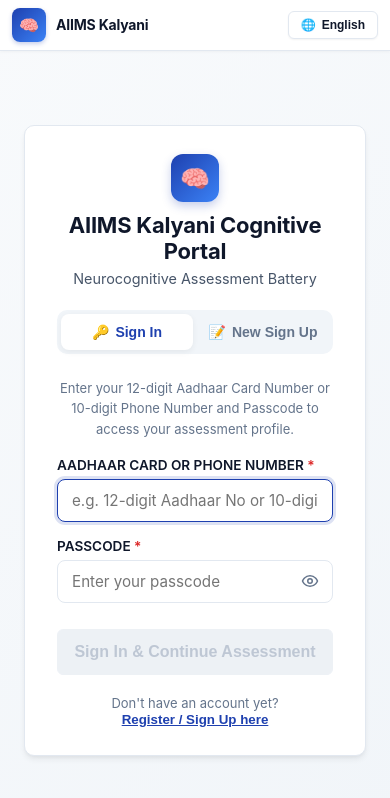
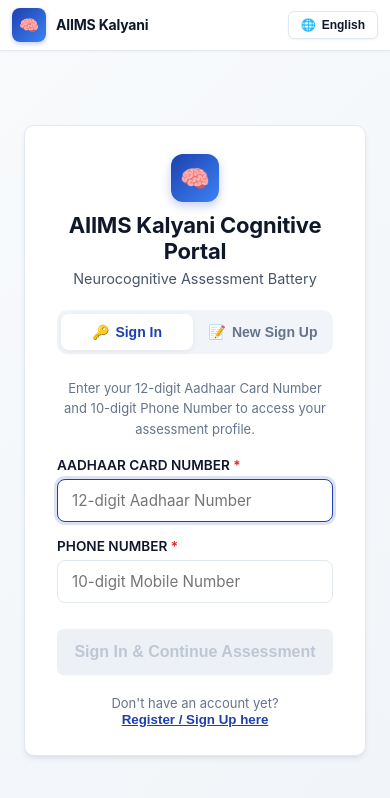
Before and after one commit to rutujkharatmol-spec/BrainTesT, a Next.js app: page / in a window 390 px wide. Shown: the top 798 px of the page. Built offline with nearby package versions, Linux system fonts and the light colour scheme.

Commit message:
Update participant authentication to use Aadhaar and Phone Number only

```diff
--- a/src/components/IntakeScreen.tsx
+++ b/src/components/IntakeScreen.tsx
@@ -36,16 +36,13 @@
   const [authMode, setAuthMode] = useState<"signin" | "signup">("signin");
 
   // Sign In Form States
-  const [signInIdentifier, setSignInIdentifier] = useState("");
-  const [signInPasscode, setSignInPasscode] = useState("");
-  const [showSignInPasscode, setShowSignInPasscode] = useState(false);
+  const [signInAadhaar, setSignInAadhaar] = useState("");
+  const [signInPhone, setSignInPhone] = useState("");
 
   // Sign Up Form States
   const [name, setName] = useState("");
   const [idNum, setIdNum] = useState("");
   const [phoneNo, setPhoneNo] = useState("");
-  const [passcode, setPasscode] = useState("");
-  const [showSignUpPasscode, setShowSignUpPasscode] = useState(false);
   const [age, setAge] = useState("");
   const [gender, setGender] = useState("");
   const [studentClass, setStudentClass] = useState("");
@@ -57,15 +54,14 @@
   const [loading, setLoading] = useState(false);
   const [errorMessage, setErrorMessage] = useState<string | null>(null);
 
-  // Sign In Validation
-  const isSignInValid = signInIdentifier.trim() && signInPasscode.trim();
+  // Sign In Validation (12-digit Aadhaar + 10-digit Phone)
+  const isSignInValid = signInAadhaar.trim().length === 12 && signInPhone.trim().length === 10;
 
   // Sign Up Validation
   const isSignUpValid =
     name.trim() &&
     idNum.trim().length === 12 &&
     phoneNo.length === 10 &&
-    passcode.trim().length >= 4 &&
     age.trim() &&
     gender &&
     studentClass.trim() &&
@@ -86,8 +82,8 @@
         method: "POST",
         headers: { "Content-Type": "application/json" },
         body: JSON.stringify({
-          identifier: signInIdentifier.trim().replace(/[\s-]/g, ""),
-          passcode: signInPasscode.trim(),
+          aadhaarNumber: signInAadhaar.trim().replace(/\D/g, ""),
+          phoneNo: signInPhone.trim().replace(/\D/g, ""),
         }),
       });
 
@@ -133,7 +129,7 @@
           participantName: name.trim(),
           participantIdNumber: idNum.trim(),
           phoneNo: phoneNo.trim(),
-          passcode: passcode.trim(),
+          passcode: phoneNo.trim(),
           age: parseInt(age),
           gender,
           studentClass: studentClass.trim(),
@@ -282,83 +278,67 @@
       )}
 
       {/* =====================================================================
-          SIGN IN FORM (Aadhaar Card Number / Phone Number + Passcode)
+          SIGN IN FORM (Aadhaar Card Number + Phone Number)
           ===================================================================== */}
       {authMode === "signin" ? (
         <form onSubmit={handleSignIn}>
           <div style={{ marginBottom: 18 }}>
             <p style={{ fontSize: 13, color: "#64748b", margin: "0 0 16px 0", textAlign: "center" }}>
               {lang === "bn"
-                ? "অধিবেশন চালিয়ে যেতে আপনার ১২-সংখ্যার আধার কার্ড নম্বর অথবা ১০-সংখ্যার ফোন নম্বর এবং পাসকোড লিখুন।"
-                : "Enter your 12-digit Aadhaar Card Number or 10-digit Phone Number and Passcode to access your assessment profile."}
+                ? "অধিবেশন চালিয়ে যেতে আপনার ১২-সংখ্যার আধার কার্ড নম্বর এবং ১০-সংখ্যার ফোন নম্বর লিখুন।"
+                : "Enter your 12-digit Aadhaar Card Number and 10-digit Phone Number to access your assessment profile."}
             </p>
           </div>
 
-          {/* Identifier: Aadhaar or Phone */}
+          {/* Aadhaar Card Number */}
           <div style={fieldGroupStyle}>
             <label style={labelStyle}>
-              {lang === "bn" ? "আধার কার্ড নম্বর অথবা ফোন নম্বর" : "AADHAAR CARD OR PHONE NUMBER"} <span style={{ color: "var(--error-color)" }}>*</span>
+              {lang === "bn" ? "আধার কার্ড নম্বর / AADHAAR CARD NUMBER" : "AADHAAR CARD NUMBER"} <span style={{ color: "var(--error-color)" }}>*</span>
             </label>
             <input
               type="text"
-              value={signInIdentifier}
-              onChange={(e) => setSignInIdentifier(e.target.value)}
+              value={signInAadhaar}
+              onChange={(e) => {
+                const num = e.target.value.replace(/\D/g, "");
+                if (num.length <= 12) setSignInAadhaar(num);
+              }}
               required
+              pattern="\d{12}"
+              title="Aadhaar Card Number must be exactly 12 digits"
               style={inputStyle}
-              placeholder="e.g. 12-digit Aadhaar No or 10-digit Mobile No"
+              placeholder="12-digit Aadhaar Number"
               autoFocus
             />
+            {signInAadhaar.length > 0 && signInAadhaar.length < 12 && (
+              <span style={{ fontSize: "0.75rem", color: "var(--error-color)", marginTop: 4, display: "block" }}>
+                Must be 12 digits ({signInAadhaar.length}/12)
+              </span>
+            )}
           </div>
 
-          {/* Passcode */}
+          {/* Phone Number */}
           <div style={fieldGroupStyle}>
             <label style={labelStyle}>
-              {lang === "bn" ? "পাসকোড" : "PASSCODE"} <span style={{ color: "var(--error-color)" }}>*</span>
+              {lang === "bn" ? "ফোন নম্বর / PHONE NUMBER" : "PHONE NUMBER"} <span style={{ color: "var(--error-color)" }}>*</span>
             </label>
-            <div style={{ position: "relative" }}>
             <input
-                type={showSignInPasscode ? "text" : "password"}
-                value={signInPasscode}
-                onChange={(e) => setSignInPasscode(e.target.value)}
+              type="tel"
+              value={signInPhone}
+              onChange={(e) => {
+                const num = e.target.value.replace(/\D/g, "");
+                if (num.length <= 10) setSignInPhone(num);
+              }}
               required
-                style={{ ...inputStyle, paddingRight: 40 }}
-                placeholder="Enter your passcode"
+              pattern="\d{10}"
+              title="Phone number must be exactly 10 digits"
+              style={inputStyle}
+              placeholder="10-digit Mobile Number"
             />
-              <button
-                type="button"
-                onClick={() => setShowSignInPasscode(v => !v)}
-                style={{
-                  position: "absolute",
-                  right: 10,
-                  top: "50%",
-                  transform: "translateY(-50%)",
-                  background: "none",
-                  border: "none",
-                  cursor: "pointer",
-                  color: "#64748b",
-                  padding: "4px",
-                  display: "flex",
-                  alignItems: "center",
-                  justifyContent: "center",
-                }}
-                title={showSignInPasscode ? "Hide passcode" : "Show passcode"}
-                aria-label={showSignInPasscode ? "Hide passcode" : "Show passcode"}
-              >
-                {showSignInPasscode ? (
-                  <svg width="18" height="18" viewBox="0 0 24 24" fill="none" stroke="currentColor" strokeWidth="2" strokeLinecap="round" strokeLinejoin="round">
-                    <path d="M9.88 9.88a3 3 0 1 0 4.24 4.24" />
-                    <path d="M10.73 5.08A10.43 10.43 0 0 1 12 5c7 0 10 7 10 7a13.16 13.16 0 0 1-1.67 2.68" />
-                    <path d="M6.61 6.61A13.526 13.526 0 0 0 2 12s3 7 10 7a9.74 9.74 0 0 0 5.39-1.61" />
-                    <line x1="2" x2="22" y1="2" y2="22" />
-                  </svg>
-                ) : (
-                  <svg width="18" height="18" viewBox="0 0 24 24" fill="none" stroke="currentColor" strokeWidth="2" strokeLinecap="round" strokeLinejoin="round">
-                    <path d="M2 12s3-7 10-7 10 7 10 7-3 7-10 7-10-7-10-7Z" />
-                    <circle cx="12" cy="12" r="3" />
-                  </svg>
+            {signInPhone.length > 0 && signInPhone.length < 10 && (
+              <span style={{ fontSize: "0.75rem", color: "var(--error-color)", marginTop: 4, display: "block" }}>
+                Must be 10 digits ({signInPhone.length}/10)
+              </span>
             )}
-              </button>
-            </div>
           </div>
 
           {/* Submit Sign In */}
@@ -404,17 +384,16 @@
         </form>
       ) : (
         /* =====================================================================
-            SIGN UP FORM (Full Intake with Passcode Creation)
+            SIGN UP FORM (Full Intake)
             ===================================================================== */
         <form onSubmit={handleSignUp}>
           <p style={{ fontSize: 13, color: "#64748b", margin: "0 0 16px 0", textAlign: "center" }}>
             {lang === "bn"
-              ? "মূল্যায়ন শুরু করতে নীচের সমস্ত বিবরণ পূরণ করুন এবং একটি পাসকোড সেট করুন।"
-              : "Please fill in your details and create a passcode to register for the assessment."}
+              ? "মূল্যায়ন শুরু করতে নীচের সমস্ত বিবরণ পূরণ করুন।"
+              : "Please fill in your details to register for the assessment."}
           </p>
 
-          {/* Row 1: Name + Aadhaar */}
-          <div style={{ display: "grid", gridTemplateColumns: "repeat(auto-fit, minmax(200px, 1fr))", gap: 14 }}>
+          {/* Row 1: Full Name */}
           <div style={fieldGroupStyle}>
             <label style={labelStyle}>
               {lang === "bn" ? "নাম / NAME" : "FULL NAME"} <span style={{ color: "var(--error-color)" }}>*</span>
@@ -428,6 +407,9 @@
               placeholder="e.g. Nihal Sarin"
             />
           </div>
+
+          {/* Row 2: Aadhaar Number + Phone Number */}
+          <div style={{ display: "grid", gridTemplateColumns: "repeat(auto-fit, minmax(200px, 1fr))", gap: 14 }}>
             <div style={fieldGroupStyle}>
               <label style={labelStyle}>
                 {lang === "bn" ? "আধার কার্ড নম্বর / AADHAAR CARD NUMBER" : "AADHAAR CARD NUMBER"} <span style={{ color: "var(--error-color)" }}>*</span>
@@ -451,13 +433,10 @@
                 </span>
               )}
             </div>
-          </div>
 
-          {/* Row 2: Phone + Passcode */}
-          <div style={{ display: "grid", gridTemplateColumns: "repeat(auto-fit, minmax(200px, 1fr))", gap: 14 }}>
             <div style={fieldGroupStyle}>
               <label style={labelStyle}>
-                {lang === "bn" ? "ফোন নম্বর / PHONE NO" : "PHONE NUMBER"} <span style={{ color: "var(--error-color)" }}>*</span>
+                {lang === "bn" ? "ফোন নম্বর / PHONE NUMBER" : "PHONE NUMBER"} <span style={{ color: "var(--error-color)" }}>*</span>
               </label>
               <input
                 type="tel"
@@ -477,57 +456,6 @@
                   Must be 10 digits ({phoneNo.length}/10)
                 </span>
               )}
-            </div>
-
-            <div style={fieldGroupStyle}>
-              <label style={labelStyle}>
-                {lang === "bn" ? "পাসকোড তৈরি করুন / PASSCODE" : "CREATE PASSCODE"} <span style={{ color: "var(--error-color)" }}>*</span>
-              </label>
-              <div style={{ position: "relative" }}>
-                <input
-                  type={showSignUpPasscode ? "text" : "password"}
-                  value={passcode}
-                  onChange={(e) => setPasscode(e.target.value)}
-                  required
-                  minLength={4}
-                  style={{ ...inputStyle, paddingRight: 38 }}
-                  placeholder="Min 4 characters/digits"
-                />
-                <button
-                  type="button"
-                  onClick={() => setShowSignUpPasscode(v => !v)}
-                  style={{
-                    position: "absolute",
-                    right: 10,
-                    top: "50%",
-                    transform: "translateY(-50%)",
-                    background: "none",
-                    border: "none",
-                    cursor: "pointer",
-                    color: "#64748b",
-                    padding: "4px",
-                    display: "flex",
-                    alignItems: "center",
-                    justifyContent: "center",
-                  }}
-                  title={showSignUpPasscode ? "Hide passcode" : "Show passcode"}
-                  aria-label={showSignUpPasscode ? "Hide passcode" : "Show passcode"}
-                >
-                  {showSignUpPasscode ? (
-                    <svg width="18" height="18" viewBox="0 0 24 24" fill="none" stroke="currentColor" strokeWidth="2" strokeLinecap="round" strokeLinejoin="round">
-                      <path d="M9.88 9.88a3 3 0 1 0 4.24 4.24" />
-                      <path d="M10.73 5.08A10.43 10.43 0 0 1 12 5c7 0 10 7 10 7a13.16 13.16 0 0 1-1.67 2.68" />
-                      <path d="M6.61 6.61A13.526 13.526 0 0 0 2 12s3 7 10 7a9.74 9.74 0 0 0 5.39-1.61" />
-                      <line x1="2" x2="22" y1="2" y2="22" />
-                    </svg>
-                  ) : (
-                    <svg width="18" height="18" viewBox="0 0 24 24" fill="none" stroke="currentColor" strokeWidth="2" strokeLinecap="round" strokeLinejoin="round">
-                      <path d="M2 12s3-7 10-7 10 7 10 7-3 7-10 7-10-7-10-7Z" />
-                      <circle cx="12" cy="12" r="3" />
-                    </svg>
-                  )}
-                </button>
-              </div>
             </div>
           </div>
 
```
Also changed, not shown: src/app/api/auth/participant/signin/route.ts (+35 -37 lines), src/app/api/auth/participant/signup/route.ts (+5 -8 lines). Lines whose indentation alone changed are shown as unchanged.
